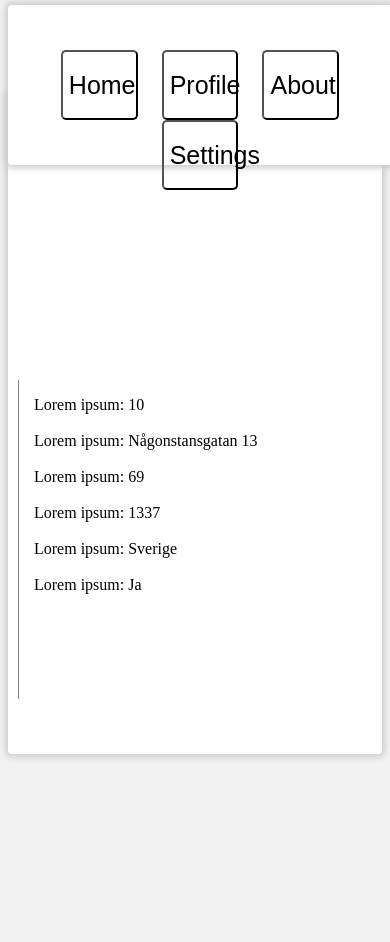
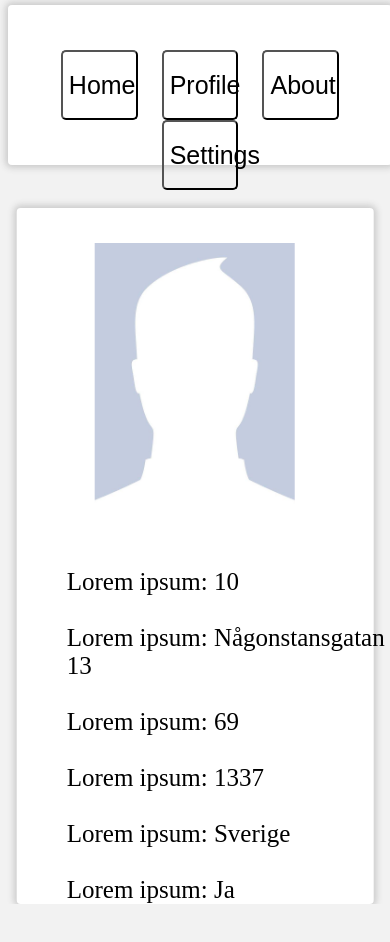
Before and after one commit to sanchirganzorig/Sanchir1, a plain HTML site: page profile.html in a window 390 px wide. After the commit the page ends 904 px from the top, so only its background shows below. Drawn offline with Linux system fonts and the light colour scheme.

Commit message:
max-width: 500px

```diff
--- a/css/grid.css
+++ b/css/grid.css
@@ -1,4 +1,4 @@
-.container{
+#index-body .container{
   height: 1000px;
   display: grid;
   grid-template-columns:repeat(12, 1fr);
@@ -9,7 +9,7 @@ section{
   grid-column: 4/10;
   grid-row: 2/10;
 }
-  @media screen and (max-width: 1050px){
+  @media screen and (max-width: 500px){
     section{
       grid-column: 1/13;
       grid-row: 6/9;
@@ -17,30 +17,40 @@ section{
   }
 /* Profile */
 #profile-body section{
-  grid-column: 1/-1;
-  grid-row: 2/10;
-}
-#profile-body section{
-  display: grid;
-  grid-template-columns:repeat(12, 1fr);
-  grid-template-rows:repeat(12, 1fr);
-  grid-gap: 15px;
+  height: 450px;
 }
 #profile-pic{
-  grid-column: 1/3;
-  grid-row: 1/6;
+  position: relative;
+  left: 50%;
+  top: 20px;
+  transform: translate(-50%, 0);
+  width: 100px;
+  height: 150px;
 }
 #personuppgifter{
-  grid-column: 3/-1;
-  grid-row: 1/6;
+  position: relative;
+  left: 25px;
+  top: 25px;
 }
-  @media screen and (max-width: 1050px){
+  @media screen and (max-width: 500px){
+    #profile-body section{
+      position: absolute;
+      left: 50%;
+      transform: translate(-50%, 0);
+      top: 200px;
+      height: auto;
+      width: 90%;
+    }
     #profile-pic{
-      grid-column: 5/6;
-      grid-row: 1/6;
+      position: relative;
+      left: 50%;
+      top: 25px;
+      transform: translate(-50%, 0);
+      width: 200px;
+      height: 300px;
     }
     #personuppgifter{
-      grid-column: 1/-1;
-      grid-row: 6/12;
+      position: relative;
+      font-size: 25px;
     }
   }
--- a/css/style.css
+++ b/css/style.css
@@ -185,7 +185,7 @@ section{
   background-color: #ccc;
   box-shadow: inset 0px 0px 10px 5px #919191;
 }
-@media screen and (max-width: 1050px){
+  @media screen and (max-width: 500px){
     nav{
       width: 45%;
       left: 8px;
@@ -249,10 +249,7 @@ section{
   background-image: url("../img/profile-pic.jpg");
   background-size: cover;
   background-position: center center;
-  width: 100%;
-  height: auto;
 }
 #personuppgifter{
-  border-left: .5px solid grey;
   padding-left: 15px;
 }
```
Also changed, not shown: 1 other file. Lines whose indentation alone changed are shown as unchanged.
